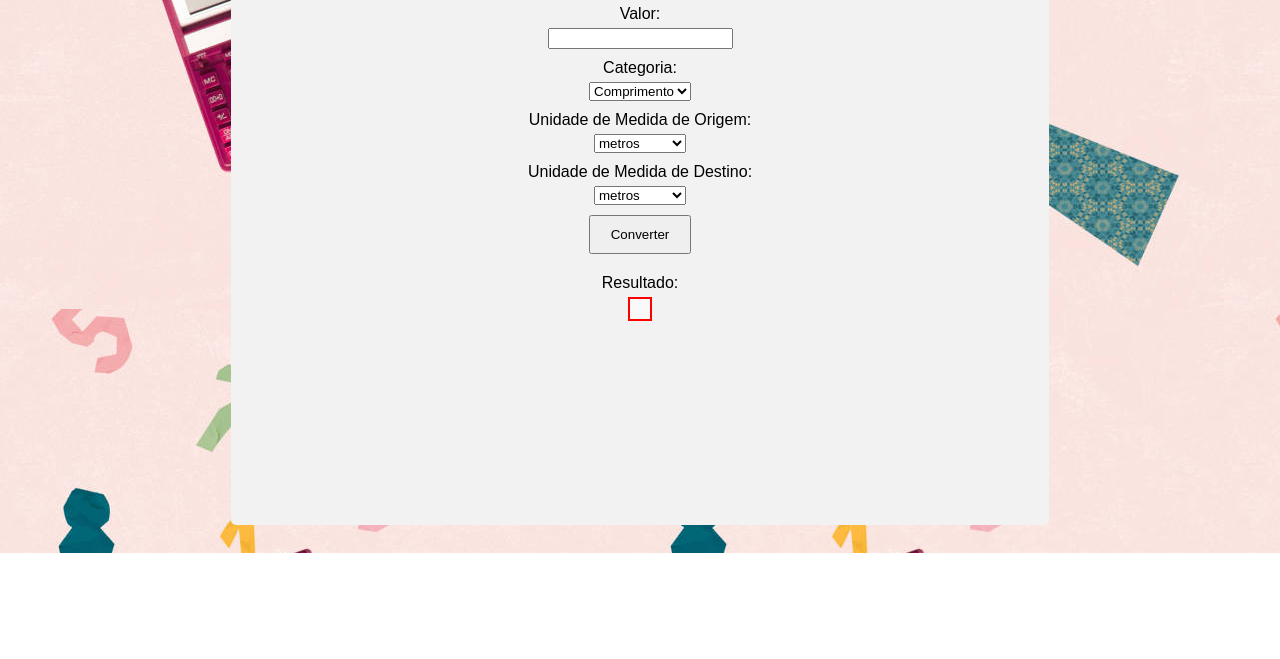
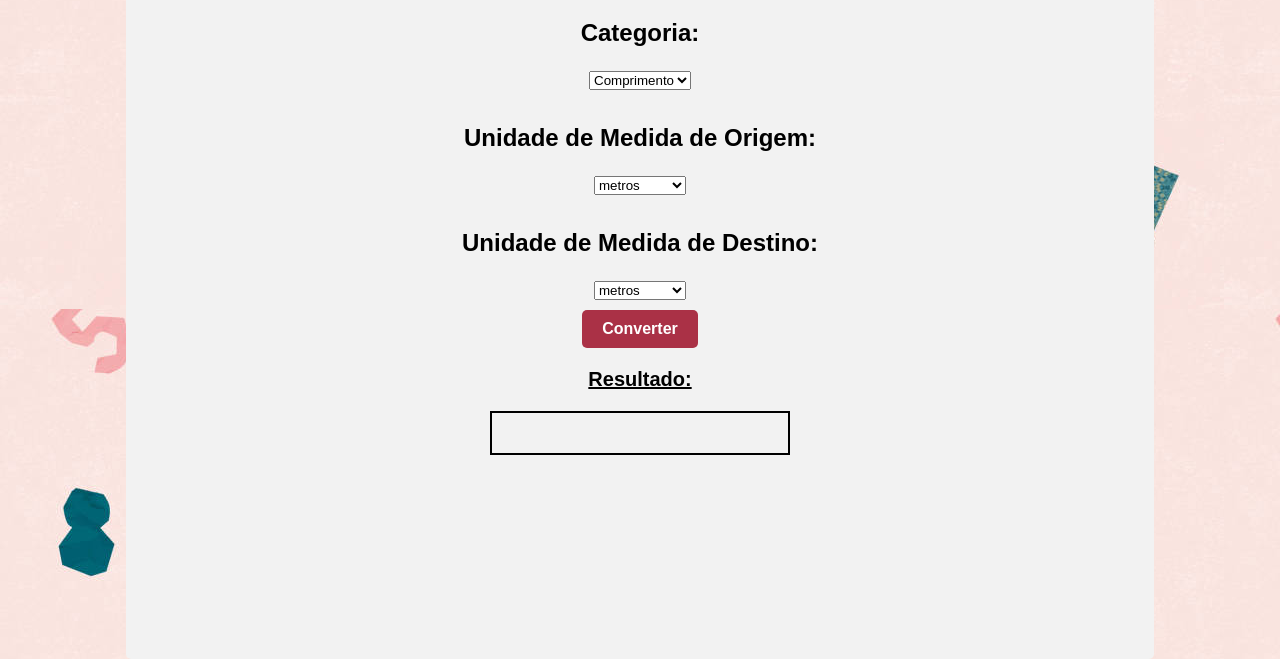
Before and after one commit to Hickembick/Conversor-de-Unidades, a plain HTML site: page index.html in a window 1280 px wide. Shown: the part 303-962 px from the top of the page. Before the commit the page ends 856 px from the top, so only its background shows below. Drawn offline with Linux system fonts and the light colour scheme.

Commit message:
atualização dp css e alterações no js

```diff
--- a/index.html
+++ b/index.html
@@ -12,24 +12,24 @@
   <div class="container">
     <h1>Conversor de Unidades</h1>
     <form id="converterForm">
-      <label for="valor">Valor:</label>
+      <label for="valor"><p> Valor:</p></label>
       <input type="number" id="valor" required>
-      <label for="categoria">Categoria:</label>
+      <label for="categoria"><P>Categoria:</P></label>
       <select id="categoria" onchange="atualizarUnidades()">
         <option value="comprimento">Comprimento</option>
         <option value="peso">Peso</option>
         <option value="temperatura">Temperatura</option>
       </select>
-      <label for="unidadeOrigem">Unidade de Medida de Origem:</label>
+      <label for="unidadeOrigem"><P>Unidade de Medida de Origem:</P></label>
       <select id="unidadeOrigem"></select>
-      <label for="unidadeDestino">Unidade de Medida de Destino:</label>
+      <label for="unidadeDestino"><P>Unidade de Medida de Destino:</P></label>
       <select id="unidadeDestino"></select>
       <div class="button-container">
         <button type="button" onclick="converter()">Converter</button>
       </div>
     </form>
     <div>
-      <label>Resultado:</label>
+      <label><h3>Resultado:</h3></label>
       <output id="resultado"></output>
     </div>
   </div>
--- a/script.js
+++ b/script.js
@@ -1,29 +1,29 @@
-// Mapeamento das unidades de medida por categoria
+// unidades de medida por categoria
 const unidadesMedida = {
   comprimento: ["metros", "centímetros", "polegadas"],
   peso: ["quilogramas", "gramas", "libras"],
   temperatura: ["Celsius", "Fahrenheit", "Kelvin"]
 };
 
-// Função para atualizar as opções de unidade de medida de origem e destino
+// função para atualizar as opções de unidade de medida
 function atualizarUnidades() {
   const categoria = document.getElementById("categoria").value;
   const unidadesOrigem = unidadesMedida[categoria];
   const unidadesOrigemSelect = document.getElementById("unidadeOrigem");
   const unidadesDestinoSelect = document.getElementById("unidadeDestino");
 
-  // Limpar as opções de unidade de medida de origem e destino
+  // Limpar as opções de unidade de medida dos dois campos
   unidadesOrigemSelect.innerHTML = "";
   unidadesDestinoSelect.innerHTML = "";
 
-  // Adicionar as opções de unidade de medida de origem
+  // adicionar as opções de unidade de medida
   for (let i = 0; i < unidadesOrigem.length; i++) {
     const option = document.createElement("option");
     option.text = unidadesOrigem[i];
     unidadesOrigemSelect.add(option);
   }
 
-  // Adicionar as opções de unidade de medida de destino
+  // adicionar as opções de unidade de medida de destino
   for (let i = 0; i < unidadesOrigem.length; i++) {
     const option = document.createElement("option");
     option.text = unidadesOrigem[i];
@@ -31,7 +31,7 @@ function atualizarUnidades() {
   }
 }
 
-// Função para realizar a conversão de comprimento
+// função para realizar a conversão comprimento
 function converterComprimento(valor, unidadeOrigem, unidadeDestino) {
   switch (unidadeOrigem) {
     case "metros":
@@ -65,10 +65,10 @@ function converterComprimento(valor, unidadeOrigem, unidadeDestino) {
       }
       break;
   }
-  return 0; // Valor padrão caso a conversão não seja possível
+  return 0;
 }
 
-// Função para realizar a conversão de peso
+// função para realizar a conversão - peso
 function converterPeso(valor, unidadeOrigem, unidadeDestino) {
   switch (unidadeOrigem) {
     case "quilogramas":
@@ -102,10 +102,10 @@ function converterPeso(valor, unidadeOrigem, unidadeDestino) {
       }
       break;
   }
-  return 0; // valor caso a conversão não seja possível
+  return 0;
 }
 
-// Função para realizar a conversão de temperatura
+// função para realizar a conversão - temperatura
 function converterTemperatura(valor, unidadeOrigem, unidadeDestino) {
   switch (unidadeOrigem) {
     case "Celsius":
@@ -139,17 +139,17 @@ function converterTemperatura(valor, unidadeOrigem, unidadeDestino) {
       }
       break;
   }
-  return 0; // Valor padrão caso a conversão não seja calculada
+  return 0;
 }
 
-// Função para realizar a conversão
+// função para realizar a conversão
 function converter() {
   const valor = parseFloat(document.getElementById("valor").value);
   const unidadeOrigem = document.getElementById("unidadeOrigem").value;
   const unidadeDestino = document.getElementById("unidadeDestino").value;
   let resultado;
 
-  // Realizar a conversão com base na categoria selecionada
+  // fazer a conversão com base na categoria selecionada anteriomente
   const categoria = document.getElementById("categoria").value;
   switch (categoria) {
     case "comprimento":
@@ -163,9 +163,9 @@ function converter() {
       break;
   }
 
-  // Exibir o resultado da conversão
+  // exibir o resultado
   document.getElementById("resultado").textContent = resultado.toFixed(2);
 }
 
-// Atualizar as opções de unidade de medida de origem e destino ao carregar a página
+// atualizar as opções ao carregar a página
 window.onload = atualizarUnidades;
--- a/style.css
+++ b/style.css
@@ -10,14 +10,29 @@ body {
 }
 h1{
     font-family: Verdana, Geneva, Tahoma, sans-serif;
+    color: palevioletred;
+    font-size: 48px;
+    text-align: center;
+    text-decoration: underline;
 }
+h3 {
+    font-size: 20px;
+    color: black;
+    text-decoration: underline;
+  }
+p {
+    font-size: 24px;
+    font-weight: bold;
+    text-align: center;
+    text-decoration-color: black;
+  }
 form {
     margin-bottom: 20px;
 }
 
 label {
     display: block;
-    margin-bottom: 5px;
+    margin-bottom: 10px;
 }
 
 input[type="number"],
@@ -27,6 +42,12 @@ select {
 
 button {
     padding: 10px 20px;
+    font-weight: bold;
+    font-size: 16px;
+    color: #ffffff;
+    background-color: rgb(170, 49, 70);
+    border: none;
+    border-radius: 5px;
 }
 
 output {
@@ -45,10 +66,12 @@ output {
 #resultado {
     font-weight: bold;
     font-size: 24px;
-    color: #ff0000;
-    padding: 10px;
-    border: 2px solid #ff0000;
+    color:  rgb(170, 49, 70);
+    padding: 20px; /* Aumente o valor de padding para aumentar o tamanho do quadrado */
+    border: 2px solid #000000; /* Altere a cor da borda para #000000 para torná-la preta */
     background-color: #f9f9f9;
     display: inline-block;
     box-sizing: border-box;
+    width: 300px;
+    background-color: #f2f2f2;
 }
```
